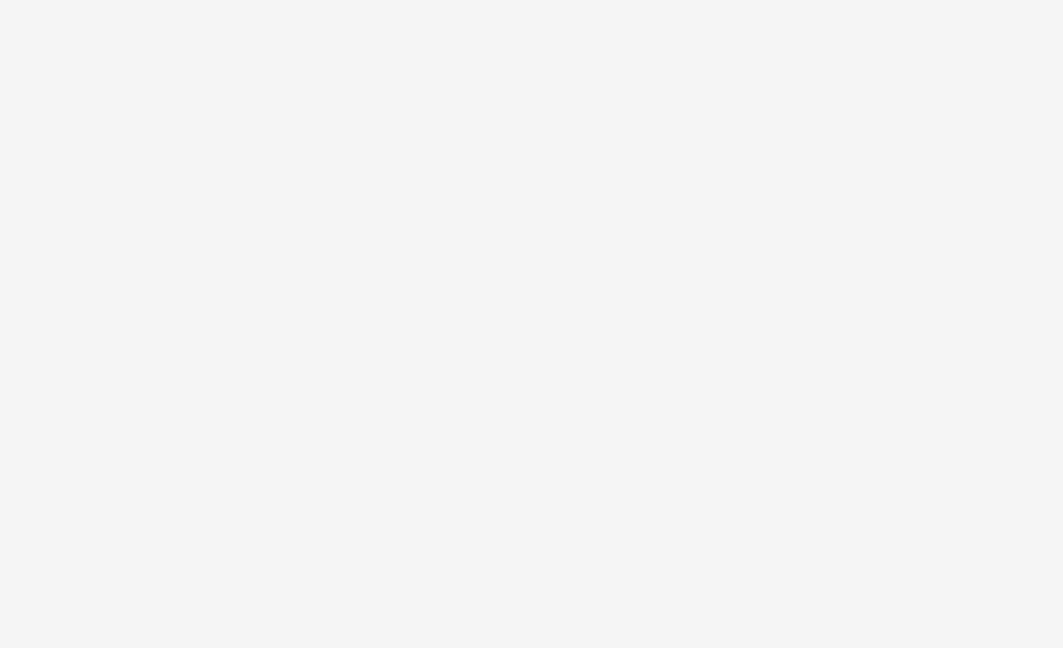
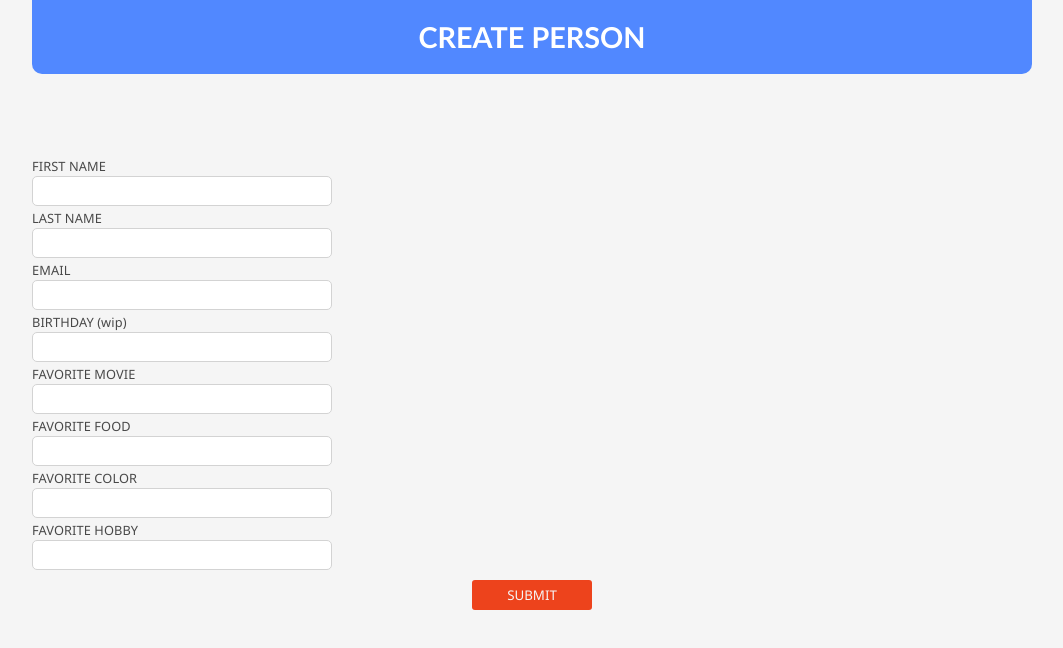
Before and after one commit to JbrvoXIV/mern-project, a React (Create React App) app in the folder client/: page /create in a window 1280 px wide. Before the commit this address had no page. Shown: the top 648 px of the page, without its empty margins (108-1171 px from the left). Built offline with nearby package versions, Linux system fonts and the light colour scheme.

Commit message:
created create.js router page layout

```diff
--- a/client/src/index.js
+++ b/client/src/index.js
@@ -1,5 +1,6 @@
 import App from './App';
 import Search from './routes/Search.js';
+import Create from './routes/Create.js';
 
 import React from 'react';
 import { render } from 'react-dom';
@@ -14,6 +15,7 @@ render(
         <Routes>
             <Route path='/' element={ <App /> } />
             <Route path='/search' element={ <Search /> } />
+            <Route path='/create' element={ <Create /> } />
         </Routes>
     </BrowserRouter>,
     root
--- /dev/null
+++ b/client/src/routes/Create.js
@@ -0,0 +1,117 @@
+import React, { useState } from 'react';
+import { api } from '../App';
+
+import { Container, FormStyled, HeaderStyled, InputStyled } from '../styles/Global';
+
+const Create = () => {
+
+    const [data, setData] = useState({
+        fname: '',
+        lname: '',
+        email: '',
+        birthday: '',
+        favMovie: '',
+        favFood: '',
+        favColor: '',
+        favHobby: ''
+    });
+
+    const submitData = e => {
+        e.preventDefault();
+
+        const sendData = async () => {
+            try {
+                await api.post('/users/api', {...data});
+                console.log('Data submmitted succesfully!');
+            } catch (error) {
+                console.log(error.message);
+            }
+        }
+        sendData();
+    }
+
+    const handleChange = e => {
+        const idVal = e.target.id;
+        setData(oldData => ({
+            ...oldData,
+            [idVal]: e.target.value
+        }));
+    }
+
+    return (
+        <Container>
+            <HeaderStyled>
+                <h1>CREATE PERSON</h1>
+            </HeaderStyled>
+            <FormStyled onSubmit={submitData} autoComplete='off' >
+                <label htmlFor='fname' >FIRST NAME</label>
+                <InputStyled
+                    onChange={handleChange}
+                    type='text'
+                    id='fname'
+                    required={true}
+                    value={data.fname}
+                />
+                <label htmlFor='lname' >LAST NAME</label>
+                <InputStyled
+                    onChange={handleChange}
+                    type='text'
+                    id='lname'
+                    required={true}
+                    value={data.lname}
+                />
+                <label htmlFor='email' >EMAIL</label>
+                <InputStyled
+                    onChange={handleChange}
+                    type='text'
+                    id='email'
+                    required={true}
+                    value={data.email}
+                />
+                <label htmlFor='birthday' >BIRTHDAY (wip)</label>
+                <InputStyled
+                    onChange={handleChange}
+                    type='text'
+                    id='birthday'
+                    required={true}
+                    value={data.birthday}
+                />
+                <label htmlFor='favMovie' >FAVORITE MOVIE</label>
+                <InputStyled
+                    onChange={handleChange}
+                    type='text'
+                    id='favMovie'
+                    required={true}
+                    value={data.favMovie}
+                />
+                <label htmlFor='favFood' >FAVORITE FOOD</label>
+                <InputStyled
+                    onChange={handleChange}
+                    type='text'
+                    id='favFood'
+                    required={true}
+                    value={data.favFood}
+                />
+                <label htmlFor='favColor' >FAVORITE COLOR</label>
+                <InputStyled
+                    onChange={handleChange}
+                    type='text'
+                    id='favColor'
+                    required={true}
+                    value={data.favColor}
+                />
+                <label htmlFor='favHobby' >FAVORITE HOBBY</label>
+                <InputStyled
+                    onChange={handleChange}
+                    type='text'
+                    id='favHobby'
+                    required={true}
+                    value={data.favHobby}
+                />
+                <InputStyled type='submit' value='SUBMIT' />
+            </FormStyled>
+        </Container>
+    )
+}
+
+export default Create;
```
